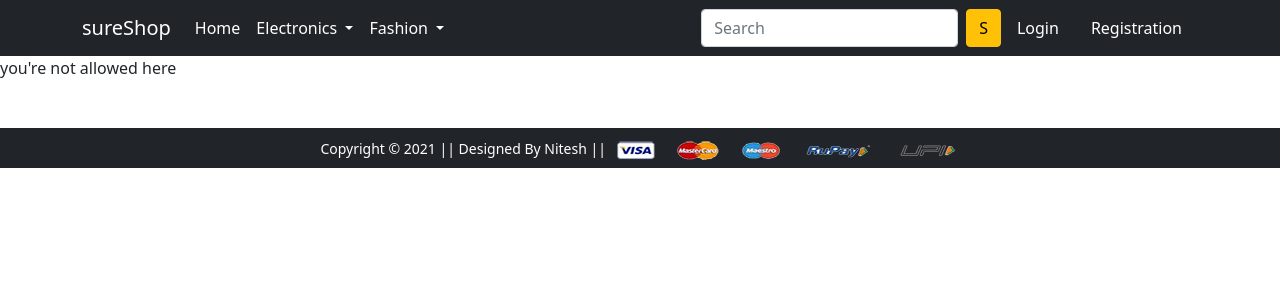
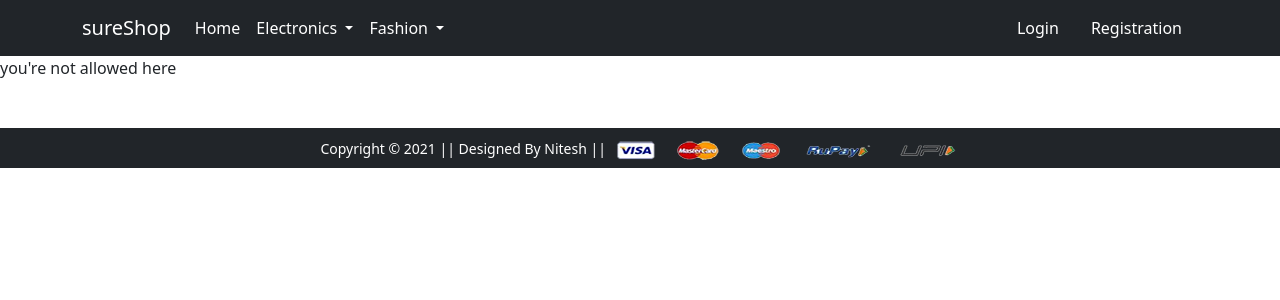
Before and after one commit to Nitesh-Singh-5/sureShop, a Django app: page /add-product/ in a window 1280 px wide. Shown: the top 300 px of the page. Run offline with Django 3.2, Linux system fonts and the light colour scheme; some libraries are stand-ins or nearby versions.

Commit message:
Stopped Search nav

```diff
--- a/app/templates/app/base.html
+++ b/app/templates/app/base.html
@@ -52,10 +52,10 @@
              </ul>
            </li>
          </ul>
-         <form class="d-flex">
+         {% comment %} <form class="d-flex">
            <input class="form-control me-2" type="search" placeholder="Search" aria-label="Search">
            <button class="btn btn-warning" type="submit">S</button>
-         </form>
+         </form> {% endcomment %}
          <div>
           <ul class="navbar-nav me-auto mb-2 mb-lg-0">
             {% if request.user.is_authenticated %}
```
